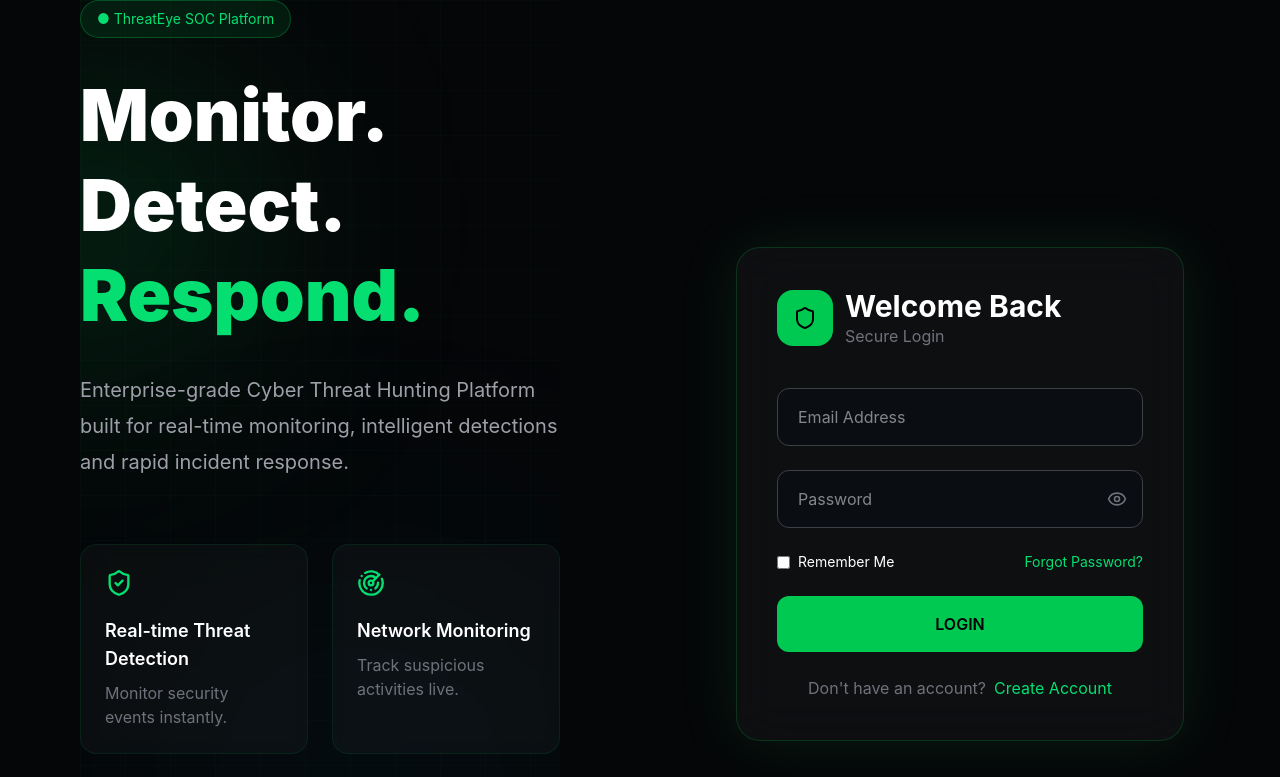
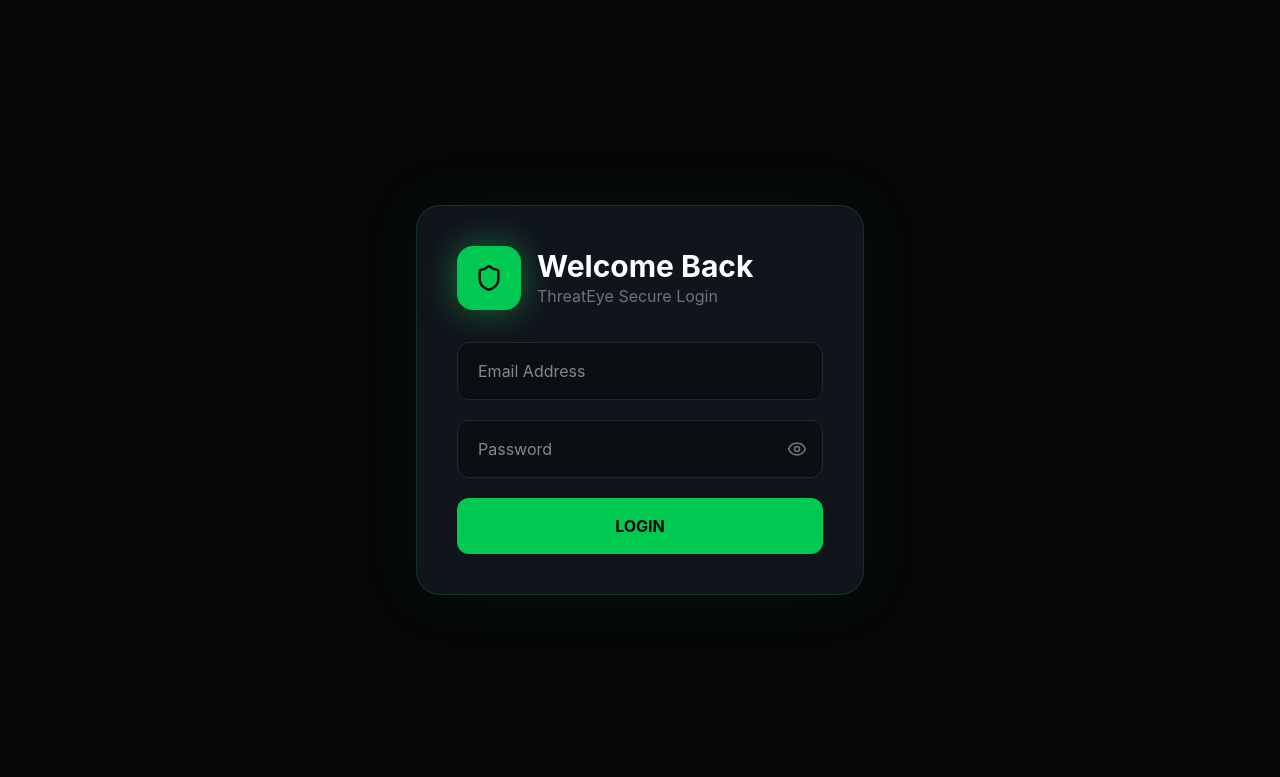
Before and after one commit to Shailesh-26/ThreatEye, a React app in the folder frontend/: page /login in a window 1280 px wide. Shown: the top 777 px of the page. Built offline with nearby package versions, Linux system fonts and the light colour scheme; the HTML template or start-up script is replaced by a standard one.

Commit message:
feat(auth): implement frontend authentication and protected routes

```diff
--- a/frontend/src/App.jsx
+++ b/frontend/src/App.jsx
@@ -1,10 +1,14 @@
 import {
     Routes,
-    Route
+    Route,
+    Navigate
 } from "react-router-dom";
+
+import { isAuthenticated } from "./services/authService";
 
 import AppLayout from "./components/layout/AppLayout";
 
+import Login from "./pages/Login";
 import Dashboard from "./pages/Dashboard";
 import Logs from "./pages/Logs";
 import Alerts from "./pages/Alerts";
@@ -12,10 +16,23 @@
 import Timeline from "./pages/Timeline";
 import Reports from "./pages/Reports";
 import Settings from "./pages/Settings";
-import Login from "./pages/Login";
+
+function PrivateRoute({ children }) {
+
+    if (!isAuthenticated()) {
+
+        return <Navigate to="/login" replace />;
+
+    }
+
+    return children;
+
+}
 
 export default function App() {
+
     return (
+
         <Routes>
 
             <Route
@@ -26,66 +43,70 @@
             <Route
                 path="/"
                 element={
-                    <AppLayout>
-                        <Dashboard />
-                    </AppLayout>
+                    <PrivateRoute>
+                        <AppLayout>
+                            <Dashboard/>
+                        </AppLayout>
+                    </PrivateRoute>
                 }
             />
 
             <Route
                 path="/logs"
                 element={
-                    <AppLayout>
-                        <Logs />
-                    </AppLayout>
+                    <PrivateRoute>
+                        <AppLayout><Logs/></AppLayout>
+                    </PrivateRoute>
                 }
             />
 
             <Route
                 path="/alerts"
                 element={
-                    <AppLayout>
-                        <Alerts />
-                    </AppLayout>
+                    <PrivateRoute>
+                        <AppLayout><Alerts/></AppLayout>
+                    </PrivateRoute>
                 }
             />
 
             <Route
                 path="/detections"
                 element={
-                    <AppLayout>
-                        <Detections />
-                    </AppLayout>
+                    <PrivateRoute>
+                        <AppLayout><Detections/></AppLayout>
+                    </PrivateRoute>
                 }
             />
 
             <Route
                 path="/timeline"
                 element={
-                    <AppLayout>
-                        <Timeline />
-                    </AppLayout>
+                    <PrivateRoute>
+                        <AppLayout><Timeline/></AppLayout>
+                    </PrivateRoute>
                 }
             />
 
             <Route
                 path="/reports"
                 element={
-                    <AppLayout>
-                        <Reports />
-                    </AppLayout>
+                    <PrivateRoute>
+                        <AppLayout><Reports/></AppLayout>
+                    </PrivateRoute>
                 }
             />
 
             <Route
                 path="/settings"
                 element={
-                    <AppLayout>
-                        <Settings />
-                    </AppLayout>
+                    <PrivateRoute>
+                        <AppLayout><Settings/></AppLayout>
+                    </PrivateRoute>
                 }
             />
 
         </Routes>
+
     );
+
 }
--- a/frontend/src/pages/Login.jsx
+++ b/frontend/src/pages/Login.jsx
@@ -1,25 +1,140 @@
-import LoginHero from "../components/auth/LoginHero";
-import LoginForm from "../components/auth/LoginForm";
+import { useState } from "react";
+import { Navigate } from "react-router-dom";
+import { Shield, Eye, EyeOff } from "lucide-react";
+import { login, isAuthenticated } from "../services/authService";
 
 export default function Login() {
 
+    const [email, setEmail] = useState("");
+
+    const [password, setPassword] = useState("");
+
+    const [showPassword, setShowPassword] = useState(false);
+
+    const [loading, setLoading] = useState(false);
+
+    const [error, setError] = useState("");
+
+    if (isAuthenticated()) {
+
+        return <Navigate to="/" replace />;
+
+    }
+
+    async function handleLogin(e) {
+
+        e.preventDefault();
+
+        setLoading(true);
+
+        setError("");
+
+        try {
+
+            await login(email, password);
+
+            window.location.href = "/";
+
+        }
+
+        catch {
+
+            setError("Invalid email or password");
+
+        }
+
+        finally {
+
+            setLoading(false);
+
+        }
+
+    }
+
     return (
 
-    <div className="min-h-screen bg-[#050608] overflow-hidden">
+        <div className="min-h-screen flex items-center justify-center bg-[#050608] px-5">
 
-      <div className="grid min-h-screen lg:grid-cols-2">
+            <div className="w-full max-w-md rounded-3xl border border-green-500/20 bg-[#11161d]/95 backdrop-blur-xl shadow-[0_0_60px_rgba(34,197,94,.08)] p-10">
 
-        <div className="hidden lg:block px-20">
+                <div className="flex items-center gap-4 mb-8">
 
-          <LoginHero />
+                    <div className="w-16 h-16 rounded-2xl bg-green-500 flex items-center justify-center shadow-[0_0_35px_rgba(34,197,94,.5)]">
+
+                        <Shield className="text-black" size={28}/>
 
                     </div>
 
-        <div className="flex items-center justify-center p-8 lg:p-20">
+                    <div>
 
-          <LoginForm />
+                        <h1 className="text-3xl font-bold">
+
+                            Welcome Back
+
+                        </h1>
+
+                        <p className="text-zinc-500">
+
+                            ThreatEye Secure Login
+
+                        </p>
 
                     </div>
+
+                </div>
+
+                <form onSubmit={handleLogin} className="space-y-5">
+
+                    <input
+                        type="email"
+                        placeholder="Email Address"
+                        value={email}
+                        onChange={(e)=>setEmail(e.target.value)}
+                        className="w-full rounded-xl bg-[#0b0f14] border border-zinc-800 px-5 py-4 outline-none focus:border-green-500"
+                    />
+
+                    <div className="relative">
+
+                        <input
+                            type={showPassword ? "text" : "password"}
+                            placeholder="Password"
+                            value={password}
+                            onChange={(e)=>setPassword(e.target.value)}
+                            className="w-full rounded-xl bg-[#0b0f14] border border-zinc-800 px-5 py-4 pr-14 outline-none focus:border-green-500"
+                        />
+
+                        <button
+                            type="button"
+                            onClick={()=>setShowPassword(!showPassword)}
+                            className="absolute right-4 top-1/2 -translate-y-1/2 text-zinc-500"
+                        >
+
+                            {showPassword ? <EyeOff size={20}/> : <Eye size={20}/>}
+
+                        </button>
+
+                    </div>
+
+                    {error && (
+
+                        <p className="text-red-400">
+
+                            {error}
+
+                        </p>
+
+                    )}
+
+                    <button
+                        disabled={loading}
+                        className="w-full rounded-xl bg-green-500 py-4 font-bold text-black transition hover:scale-[1.02] hover:bg-green-400"
+                    >
+
+                        {loading ? "Signing In..." : "LOGIN"}
+
+                    </button>
+
+                </form>
 
             </div>
 
--- a/frontend/src/services/api.js
+++ b/frontend/src/services/api.js
@@ -1,7 +1,19 @@
 import axios from "axios";
 
 const api = axios.create({
-    baseURL: "http://127.0.0.1:8000/api/v1",
+    baseURL: "http://127.0.0.1:8000/api/v1"
+});
+
+api.interceptors.request.use((config) => {
+
+    const token = localStorage.getItem("token");
+
+    if (token) {
+        config.headers.Authorization = `Bearer ${token}`;
+    }
+
+    return config;
+
 });
 
 export default api;
--- /dev/null
+++ b/frontend/src/services/authService.js
@@ -0,0 +1,26 @@
+import api from "./api";
+
+export async function login(email, password) {
+
+    const response = await api.post("/auth/login", {
+        email,
+        password
+    });
+
+    localStorage.setItem("token", response.data.access_token);
+
+    return response.data;
+
+}
+
+export function logout() {
+
+    localStorage.removeItem("token");
+
+}
+
+export function isAuthenticated() {
+
+    return !!localStorage.getItem("token");
+
+}
```
Lines whose indentation alone changed are shown as unchanged.
